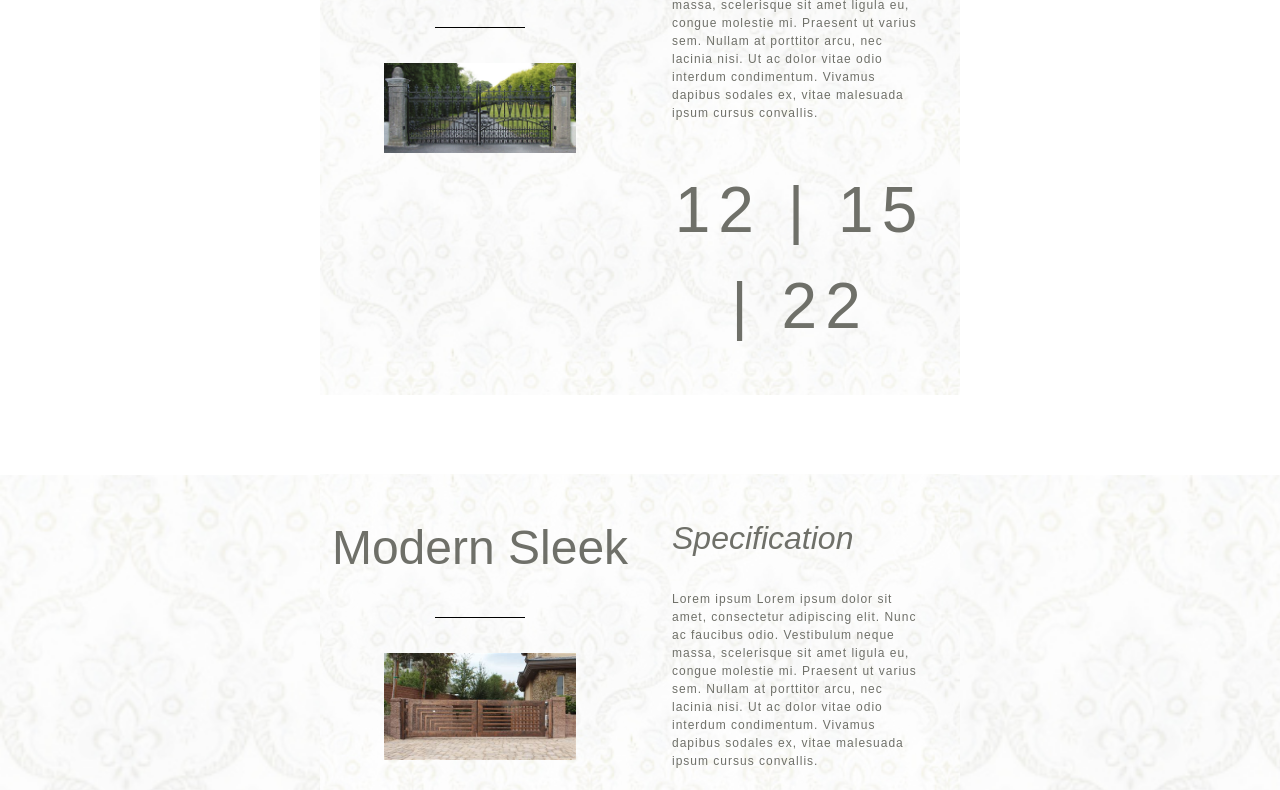
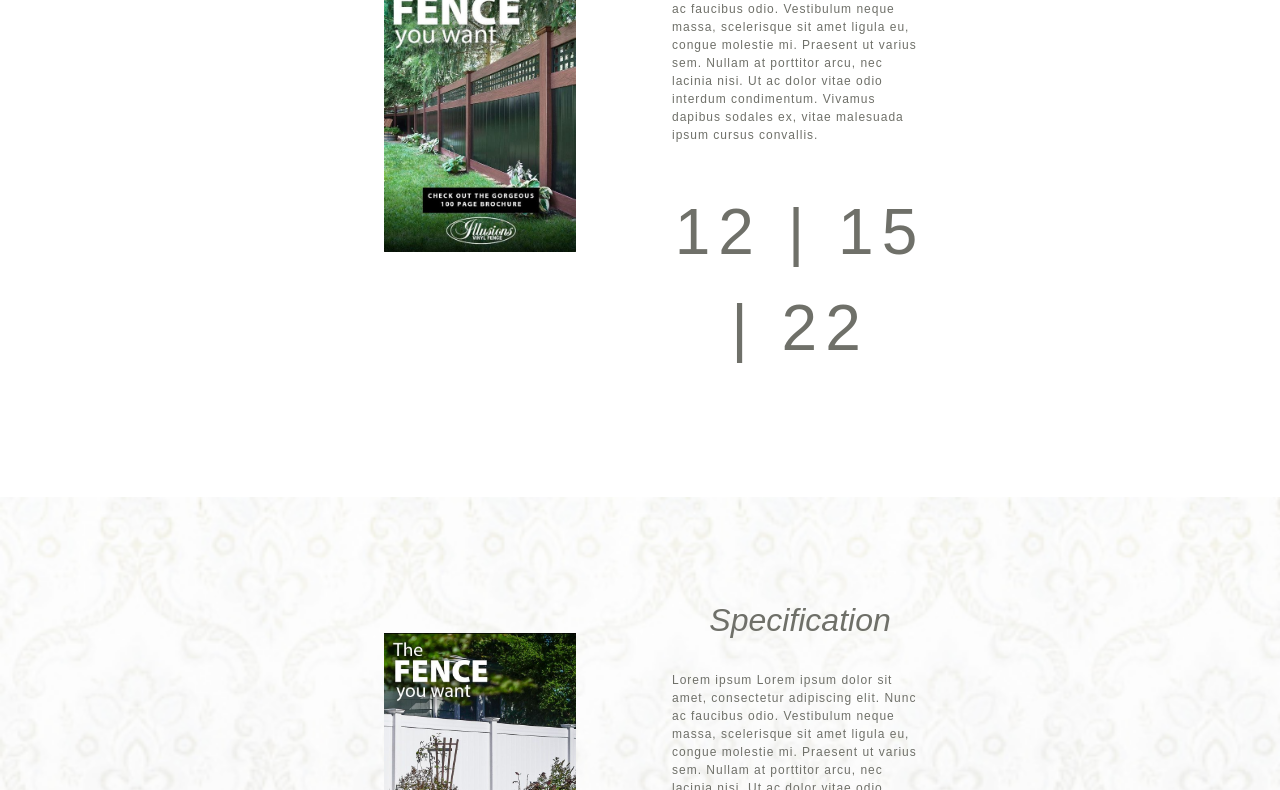
Before and after one commit to d-stephenson/DESProject, a plain HTML site: page brochures/brochures.html in a window 1280 px wide. Shown: the part 648-1438 px from the top of the page. Drawn offline with nearby package versions, Linux system fonts and the light colour scheme.

Commit message:
brochure pahge structure

```diff
--- a/brochures/brochures.css
+++ b/brochures/brochures.css
@@ -620,20 +620,18 @@ table {
 
 .top {
     height: auto;
-    background-image: url('/images/texturedBackground.jpg');
-    background-size: cover;
 }
 
 .lefttd {
     vertical-align: top;
-    padding-top: 45px;
+    padding-top: 105px;
     width: 50%;
     text-align: center;
     padding-bottom: 45px;
 }
 
 .righttd {
-    padding-top: 45px;
+    padding-top: 105px;
     width: 50%;
     vertical-align: top;
     padding-right: 5%;
@@ -648,14 +646,14 @@ table {
 }
 
 .bottom {
-    padding-top: 50px;
+    padding-top: 10px;
     height: auto;
 }
 
 .leftbd {
     background-color: #6f7069;
     vertical-align: top;
-    padding-top: 45px;
+    padding-top: 15px;
     width: 50%;
     text-align: center;
     padding-bottom: 45px;
--- a/brochures/brochures.html
+++ b/brochures/brochures.html
@@ -73,13 +73,13 @@
         <div>
             <table>
                 <tr class="top">
-                    <td class="lefttd"><h2 style="font-size: 3em;">Traditional Edwardian</h2><br>
-                        <div class="linenav4"></div>
+                    <td class="lefttd"><h2 style="font-size: 3em;"></h2><br>
+                        <div></div>
                         <div>
-                            <img src="\images\edwardianGates.jpg" style="width: 60%;">
+                            <img src="\images\fence_1.jpg" style="width: 60%;">
                         </div>
                     </td>
-                    <td class="righttd"><h2 style="text-align: left;"><i>Specification</i></h2><br>
+                    <td class="righttd"><h2 style="text-align: center;"><i></i></h2><br>
                         <p>Lorem ipsum Lorem ipsum dolor sit amet, consectetur adipiscing elit. Nunc ac faucibus odio. Vestibulum neque massa, scelerisque sit amet ligula eu, congue molestie mi. Praesent ut varius sem. Nullam at porttitor arcu, nec lacinia nisi. Ut ac dolor vitae odio interdum condimentum. Vivamus dapibus sodales ex, vitae malesuada ipsum cursus convallis.</p><br>
                         <p class="specs">12 | 15 | 22</p>
                     </td><br>
@@ -91,13 +91,13 @@
         <div>
             <table class="tbl2">
                 <tr class="top">
-                    <td class="lefttd"><h2 style="font-size: 3em;">Modern Sleek</h2><br>
-                        <div class="linenav4"></div>
+                    <td class="lefttd"><h2 style="font-size: 3em;"></h2><br>
+                        <div></div>
                         <div>
-                            <img src="\images\modernSleek.jpg" style="width: 60%;">
+                            <img src="\images\fence_2.jpg" style="width: 60%;">
                         </div>
                     </td>
-                    <td class="righttd"><h2 style="text-align: left;"><i>Specification</i></h2><br>
+                    <td class="righttd"><h2 style="text-align: center;"><i>Specification</i></h2><br>
                         <p>Lorem ipsum Lorem ipsum dolor sit amet, consectetur adipiscing elit. Nunc ac faucibus odio. Vestibulum neque massa, scelerisque sit amet ligula eu, congue molestie mi. Praesent ut varius sem. Nullam at porttitor arcu, nec lacinia nisi. Ut ac dolor vitae odio interdum condimentum. Vivamus dapibus sodales ex, vitae malesuada ipsum cursus convallis.</p><br>
                         <p class="specs">14 | 10 | 28</p>
                     </td><br>
```
